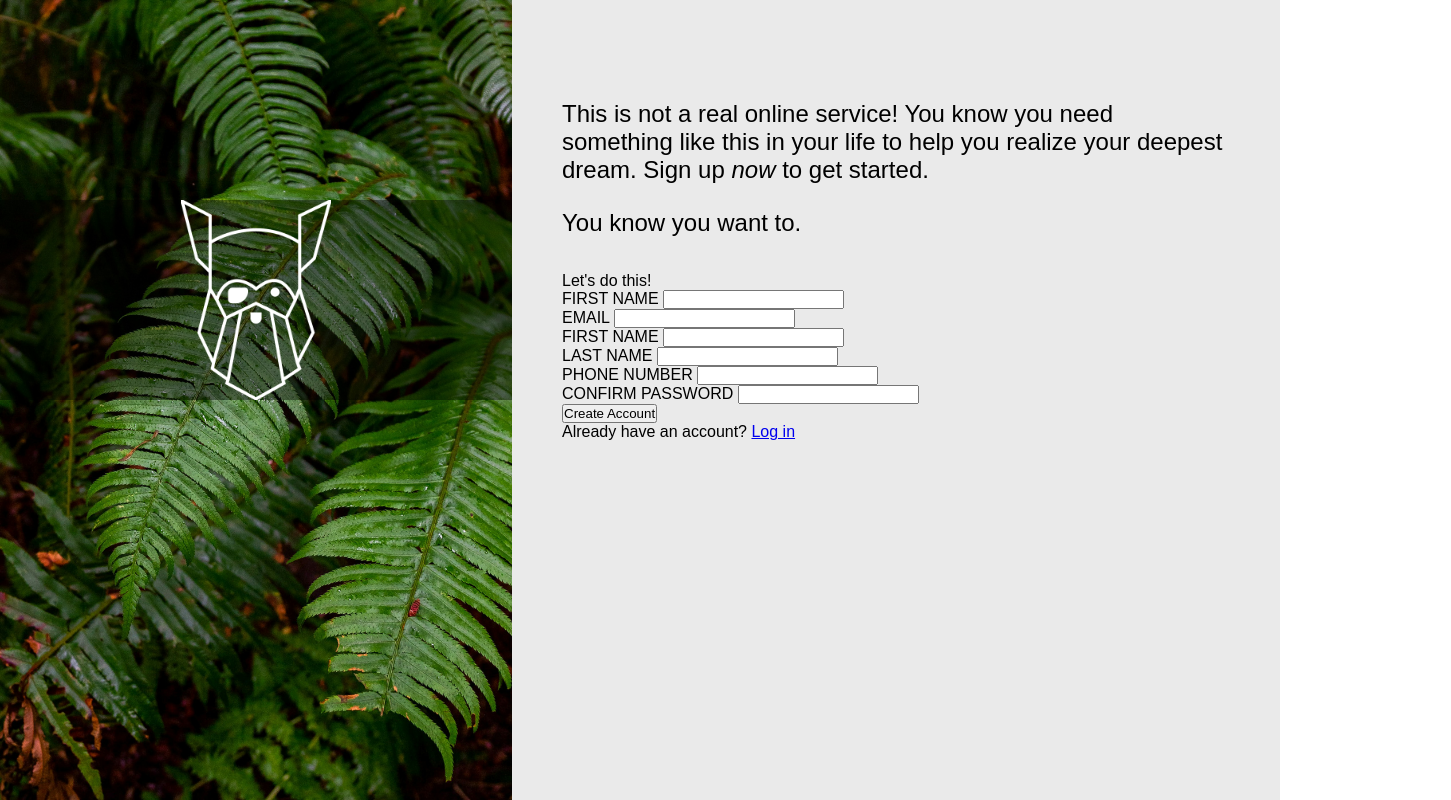
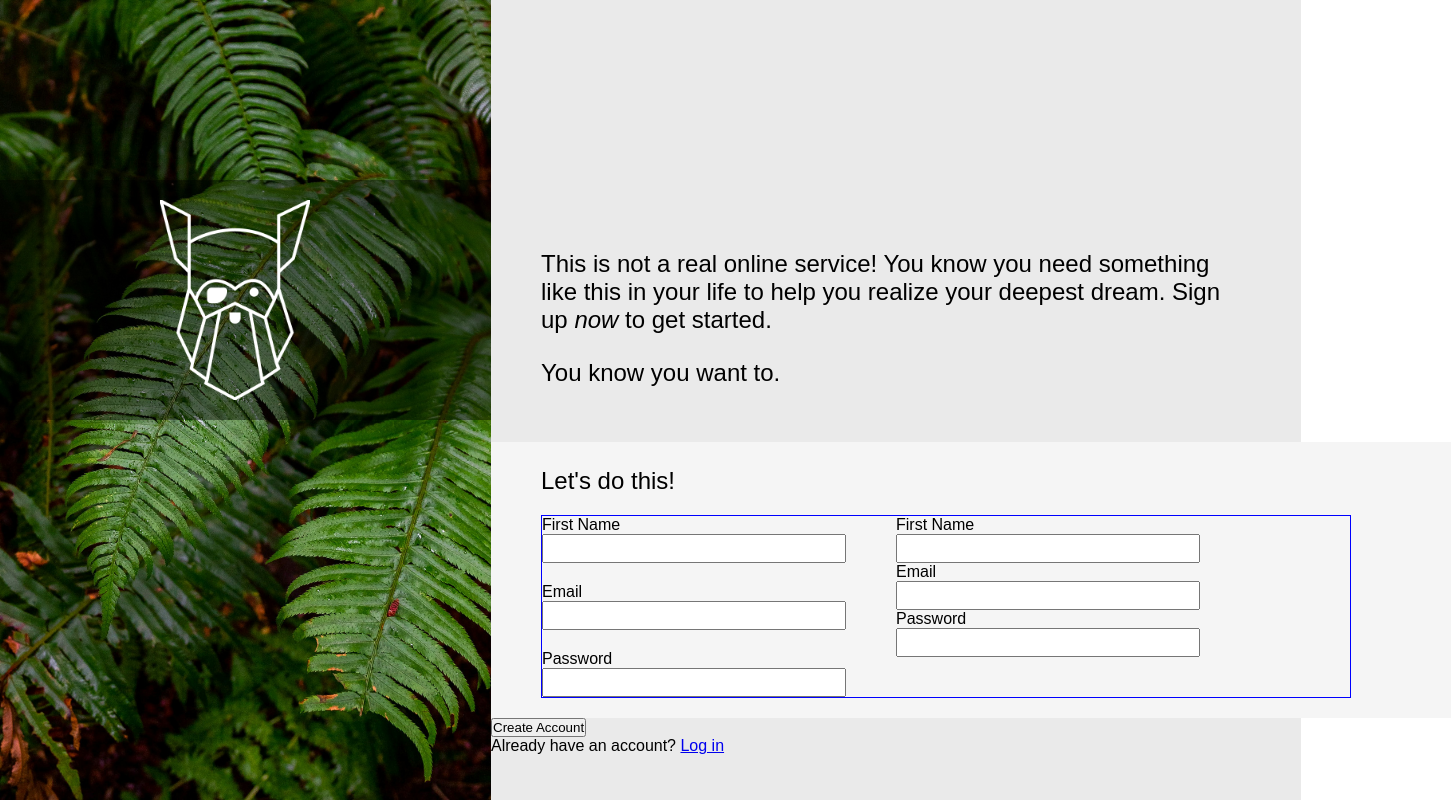
Before and after one commit to ForkFiesta/sign-up-form, a plain HTML site: page index.html in a window 1280 px wide. Shown: the whole page, 1451 px wide, since content can reach past the window. Drawn offline with Linux system fonts and the light colour scheme.

Commit message:
Left side of form visually looking better - Fix: Adjust variables on right form.

```diff
--- a/index.html
+++ b/index.html
@@ -32,47 +32,49 @@
                 <p>You know you want to.</p>
             </div>
             <div class="form-container">
+                <p id="legend">Let's do this!</p>
                 <form>
-                    <p>Let's do this!</p>
                     <div class="left-form">
-                        <p>
+
+                        <div class="first-name">
+                            <p>First Name</p>
                             <label for="firstname">
-                                <span>FIRST NAME</span>
                             </label>
-                            <input type="text" id="firstname" name="firstname" required>
-                        </p>
-                        <p>
+                            <input class="field" type="text" id="firstname" name="firstname" required>
+                        </div>
+                        <div class="email">
+                            <p>Email</p>
                             <label for="email">
-                                <span>EMAIL</span>
                             </label>
-                            <input type="email" id="email" name="email" required>
-                        </p>
-                        <p>
+                            <input class="field" type="email" id="email" name="email" required>
+                        </div>
+                        <div class="password">
+                            <p>Password</p>
                             <label for="password">
-                                <span>FIRST NAME</span>
                             </label>
-                            <input type="password" id="password" name="password" required>
-                        </p>
+                            <input class="field" type="password" id="password" name="password" required>
+                        </div>
+
                     </div>
                     <div class="right-form">
-                        <p>
+                        <div class="last-name">
+                            <p>First Name</p>
                             <label for="lastname">
-                                <span>LAST NAME</span>
                             </label>
-                            <input type="text" id="lastname" name="lastname" required>
-                        </p>
-                        <p>
-                            <label for="phonenumber">
-                                <span>PHONE NUMBER</span>
+                            <input class="field" type="text" id="firstname" name="firstname" required>
+                        </div>
+                        <div class="email">
+                            <p>Email</p>
+                            <label for="email">
                             </label>
-                            <input type="text" id="phonenumber" name="phonenumber" required>
-                        </p>
-                        <p>
-                            <label for="confirm_password">
-                                <span>CONFIRM PASSWORD</span>
+                            <input class="field" type="email" id="email" name="email" required>
+                        </div>
+                        <div class="password">
+                            <p>Password</p>
+                            <label for="password">
                             </label>
-                            <input type="password" id="confirm_password" name="confirm_password" required>
-                        </p>
+                            <input class="field" type="password" id="password" name="password" required>
+                        </div>
 
                     </div>
 
--- a/style.css
+++ b/style.css
@@ -47,6 +47,8 @@ body{
     background-color: rgba(0, 0, 0, 0.411);
     height: 200px;
     margin-bottom: 200px;
+    padding-top: 20px;
+    padding-bottom: 20px;
 
 }
 
@@ -61,7 +63,7 @@ body{
     display: flex;
     flex-direction: column;
     background-color: rgb(234, 234, 234);
-    padding:100px 50px 20px 50px;
+
 
 }
 
@@ -74,8 +76,48 @@ body{
     font-weight: 500;
     gap: 25px;
     margin-bottom: 35px;
+    padding:250px 50px 20px 50px;
 }
 
-.form-container{
+
+.form-container {
+    background-color: whitesmoke;
+    width: 100%;
+    padding: 25px 100px 20px 50px;
+}
+
+.form-container form{
     display: flex;
+    flex-direction: row;
+    border: 1px solid blue;
+    gap: 50px;
 }
+
+
+.left-form {
+    display: flex;
+    flex-direction: column;
+    gap: 20px;
+}
+
+.first-name{
+    display: flex;
+    flex-direction: column;
+    justify-content: center;
+    align-items: baseline;
+}
+
+.right-form {
+    display: flex;
+    flex-direction: column;
+}
+
+#legend{
+    font-size: 1.5rem;
+    margin-bottom: 20px;
+}
+
+.field {
+    width: 300px;
+    height:25px;
+}
```
